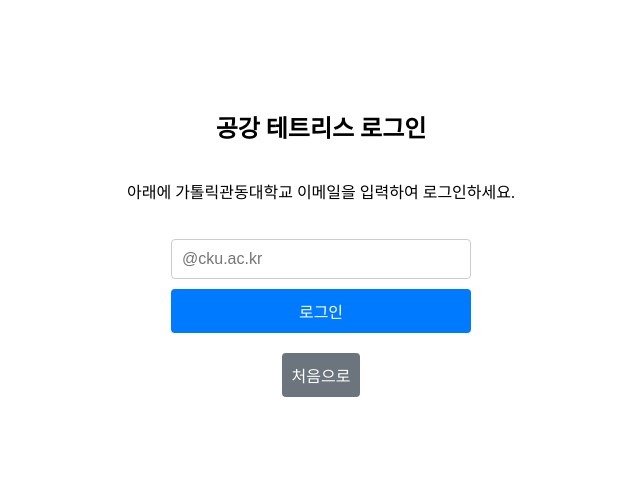
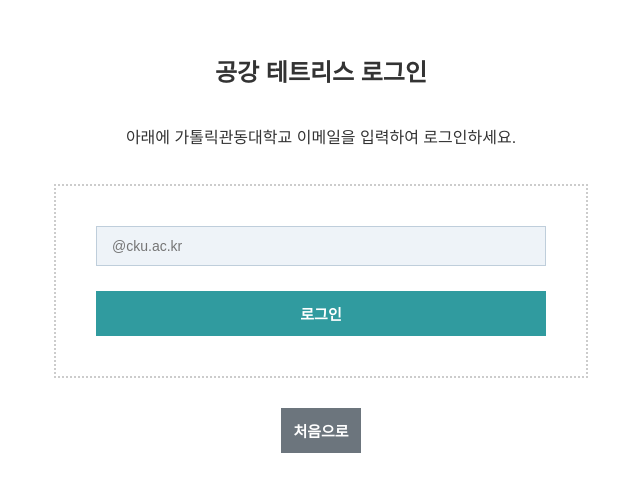
Before and after one commit to ioannes1248/registration-tetris, a React (Vite) app: page /#/login in a window 1280 px wide. Shown: the part 157-648 px from the top of the page, without its empty margins (319-959 px from the left). Built offline with nearby package versions, Linux system fonts and the light colour scheme; no server answers.

Commit message:
design: 로그인, 이메일 발송, 에러 화면 공식 포털 스타일 적용

```diff
--- a/package.json
+++ b/package.json
@@ -13,7 +13,7 @@
     "deploy": "gh-pages -d dist"
   },
   "dependencies": {
-    "@supabase/supabase-js": "^2.100.1",
+    "@supabase/supabase-js": "^2.105.4",
     "react": "^18.2.0",
     "react-dom": "^18.2.0",
     "react-router-dom": "^6.22.3"
--- a/src/pages/Intro.jsx
+++ b/src/pages/Intro.jsx
@@ -1,6 +1,6 @@
 import React from 'react'
 import { useNavigate } from 'react-router-dom'
-import backgroundImg from '../images/backGround.png'
+import backgroundImg from '../images/back.png'
 import logoImg from '../images/학교로고.png'
 
 /**
@@ -144,9 +144,10 @@
 const mainStyle = {
   display: 'flex',
   justifyContent: 'flex-end', // 오른쪽 정렬
-  alignItems: 'center',
+  alignItems: 'flex-start',
   flex: 1,
   paddingRight: '5%',
+  paddingTop: '5%',
 }
 
 const mainTextContainerStyle = {
--- a/src/pages/Login.jsx
+++ b/src/pages/Login.jsx
@@ -174,54 +174,142 @@
   // 흐름도 4: 조건부 화면 렌더링 로직 (View 결정)
   // ==========================================
 
-  // View 1: 에러 발생 시
+
+  // View 1: 인증 실패 (에러 발생) 화면 (디자인 적용)
+  // ==========================================
   if (authError) {
     return (
       <div style={containerStyle}>
-        <h2>인증 실패</h2>
-        <p>✗ 인증에 실패했습니다.</p>
-        <p>{authError}</p>
+        {/* 학교 포털 스타일의 점선 박스 */}
+        <div style={formStyle}>
+          {/* 상단 타이틀 영역 */}
+          <div style={{
+            width: '100%',
+            borderBottom: '1px solid #e5e5e5',
+            paddingBottom: '10px',
+            marginBottom: '10px',
+            color: '#d9534f', // 에러를 직관적으로 나타내는 붉은색
+            fontSize: '22px',
+            fontWeight: 'bold',
+            textAlign: 'center'
+          }}>
+            인증 오류 안내
+          </div>
+
+          <div style={{ textAlign: 'center', padding: '20px 0' }}>
+            <div style={{ fontSize: '50px', marginBottom: '20px' }}>⚠️</div>
+
+            <h2 style={{
+              color: '#d9534f',
+              fontSize: '18px',
+              marginBottom: '15px',
+              fontWeight: 'bold'
+            }}>
+              로그인 링크가 만료되었거나 유효하지 않습니다.
+            </h2>
+
+            {/* 에러 메시지 상세 박스 */}
+            <div style={{
+              backgroundColor: '#fef2f2',
+              border: '1px solid #fecaca',
+              color: '#ef4444',
+              padding: '15px',
+              borderRadius: '8px',
+              fontSize: '13px',
+              marginBottom: '30px',
+              wordBreak: 'break-all',
+              lineHeight: '1.5'
+            }}>
+              {/* URL에 섞여 들어온 '+' 기호를 깔끔한 공백으로 변환해 보여줍니다 */}
+              상세 사유: {authError.replace(/\+/g, ' ')}
+            </div>
+
             <button
               onClick={() => {
                 setAuthError(null)
+                // URL 찌꺼기 청소 로직 유지
                 const cleanHash = window.location.hash.split('?')[0]
                 window.history.replaceState({}, document.title, window.location.pathname + cleanHash)
               }}
-          style={buttonStyle}
+              style={{
+                ...buttonStyle,
+                backgroundColor: '#64748b', // 다시 시도하도록 유도하는 차분한 회색 버튼
+                width: '100%'
+              }}
             >
-          로그인으로 돌아가기
+              로그인 화면으로 돌아가기
             </button>
+          </div>
+        </div>
       </div>
     )
   }
 
-  // View 2: 매직 링크가 사용자 메일로 무사히 발송되었을 시
+// View 2: 매직 링크 발송 완료 화면 (디자인 적용 버전)
+// ==========================================
 if (linkSent) {
   return (
     <div style={containerStyle}>
-        <h2 style={{ fontSize: '48px', margin: '0 0 10px 0' }}>📧</h2>
-        <h2 style={{ marginBottom: '15px' }}>메일을 확인해주세요!</h2>
-        <p style={{ lineHeight: '1.6', marginBottom: '30px' }}>
-          <strong>{email}</strong> 주소로<br />
+      {/* 학교 포털 스타일의 점선 박스 */}
+      <div style={formStyle}>
+        {/* 상단 타이틀 영역 */}
+        <div style={{ ...headerTitleStyle, textAlign: 'center' }}>
+          메일 발송 완료
+        </div>
+
+        <div style={{ textAlign: 'center', padding: '20px 0' }}>
+          <div style={{ fontSize: '50px', marginBottom: '20px' }}>📧</div>
+
+          <h2 style={{
+            color: '#309b9f',
+            fontSize: '20px',
+            marginBottom: '15px',
+            fontWeight: 'bold'
+          }}>
+            메일을 확인해주세요!
+          </h2>
+
+          <p style={{
+            fontSize: '14px',
+            lineHeight: '1.8',
+            color: '#555',
+            marginBottom: '30px'
+          }}>
+            <strong style={{ color: '#333', borderBottom: '1px solid #309b9f' }}>
+              {email}
+            </strong> 주소로<br />
             로그인 링크가 포함된 메일을 보냈습니다.
           </p>
-        <div style={{ display: 'flex', flexDirection: 'column', gap: '15px', width: '300px' }}>
+
+          <div style={{ display: 'flex', flexDirection: 'column', gap: '10px' }}>
             <button
               onClick={() => window.open('https://mail.google.com/a/cku.ac.kr', '_blank')}
-            style={{ ...buttonStyle, backgroundColor: '#28a745' }}
+              style={buttonStyle} // 우리가 만든 청록색 버튼 스타일 사용
             >
-            내 메일함({email}) 열어보기
+              내 메일함(@cku.ac.kr) 열어보기
             </button>
+
             <button
               onClick={() => {
                 setLinkSent(false)
                 setEmail('')
               }}
-            style={{ ...buttonStyle, backgroundColor: '#6c757d' }}
+              style={{
+                ...buttonStyle,
+                backgroundColor: '#666666', // '처음으로'는 차분한 회색으로
+                fontSize: '13px'
+              }}
             >
               처음으로 돌아가기
             </button>
           </div>
+        </div>
+      </div>
+
+      {/* 하단 안내 문구 (포털 느낌 추가) */}
+      <p style={{ marginTop: '20px', fontSize: '12px', color: '#999' }}>
+        ※ 메일이 오지 않았다면 스팸 메일함을 확인해 주세요.
+      </p>
     </div>
   )
 }
@@ -261,25 +349,69 @@
   )
 }
 
-// 스타일 모음 (간략화)
+// ==========================================
+// 스타일 모음 (가톨릭관동대 공식 포털 스타일)
+// ==========================================
+
 const containerStyle = {
-  display: 'flex', flexDirection: 'column', alignItems: 'center',
-  justifyContent: 'center', height: '100vh', backgroundColor: '#ffffff',
-  textAlign: 'center'
+  display: 'flex',
+  flexDirection: 'column',
+  alignItems: 'center',      // 가로(좌우) 중앙 정렬
+  justifyContent: 'center',  // ★ 추가됨: 세로(위아래) 중앙 정렬!
+  minHeight: '100vh',        // 화면 전체 높이 사용
+  width: '100%',
+  backgroundColor: '#ffffff',
+  color: '#333333',
+  fontFamily: '"맑은 고딕", "Malgun Gothic", "Noto Sans KR", sans-serif',
+  padding: '20px',
+  boxSizing: 'border-box'
 }
 
 const formStyle = {
-  display: 'flex', flexDirection: 'column', gap: '10px',
-  width: '300px', marginTop: '20px'
+  display: 'flex',
+  flexDirection: 'column',
+  gap: '15px',
+  width: '100%',
+  maxWidth: '450px', // 사진처럼 가로로 살짝 넓은 박스
+  marginTop: '20px',
+  backgroundColor: '#ffffff',
+  padding: '40px',
+  // 캡처 화면의 핵심인 '회색 빗금/점선 테두리' 느낌을 살립니다.
+  border: '2px dotted #cccccc',
 }
 
 const inputStyle = {
-  padding: '10px', fontSize: '16px', borderRadius: '4px',
-  border: '1px solid #ccc'
+  padding: '10px 15px',
+  fontSize: '14px',
+  border: '1px solid #bfcedb', // 캡처본의 옅은 파란빛 도는 회색 테두리
+  backgroundColor: '#eef3f8', // 캡처본의 입력칸 배경색 (연한 하늘색 느낌)
+  color: '#333',
+  outline: 'none',
+  height: '40px',
+  boxSizing: 'border-box'
 }
 
 const buttonStyle = {
-  padding: '10px', fontSize: '16px', cursor: 'pointer',
-  backgroundColor: '#007bff', color: 'white', border: 'none',
-  borderRadius: '4px'
+  padding: '12px',
+  fontSize: '15px',
+  fontWeight: 'bold',
+  cursor: 'pointer',
+  backgroundColor: '#309b9f', // 캡처본의 메인 청록색 버튼 컬러!
+  color: '#ffffff',
+  border: 'none',
+  marginTop: '10px',
+  transition: 'background-color 0.2s',
 }
+
+// (선택 사항) 로그인 박스 위에 캡처본처럼 '로그인' 이라는 타이틀을 달아주기 위한 추가 스타일
+// 만약 적용하고 싶다면 JSX의 <form> 태그 바로 위에 <div style={headerTitleStyle}>로그인</div> 을 추가하시면 됩니다.
+const headerTitleStyle = {
+  width: '100%',
+  maxWidth: '450px',
+  borderBottom: '1px solid #e5e5e5',
+  paddingBottom: '10px',
+  marginBottom: '10px',
+  color: '#309b9f',
+  fontSize: '22px',
+  fontWeight: 'bold'
+}
```
Also changed, not shown: src/images/back.png (added), 1 other file (tests, documents, lock files or other folders). Lines whose indentation alone changed are shown as unchanged.
